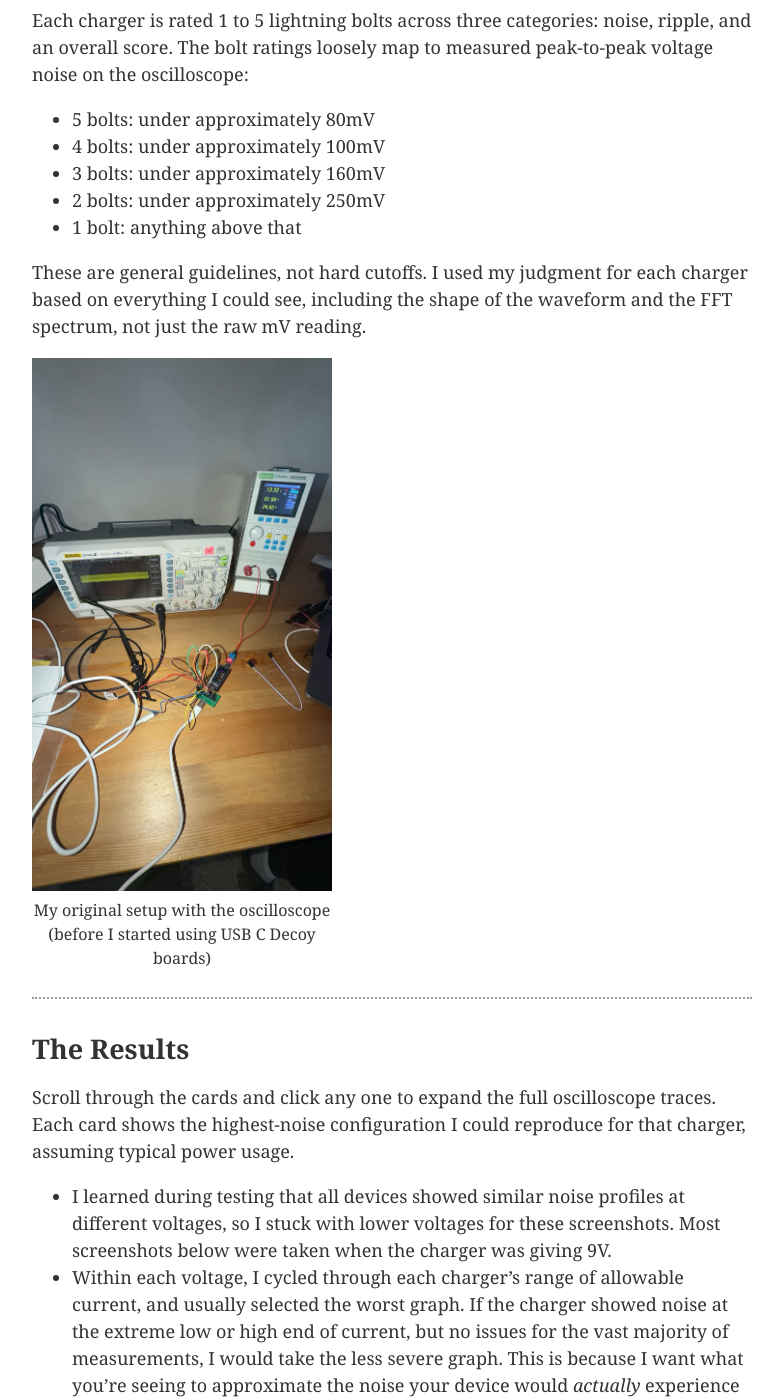
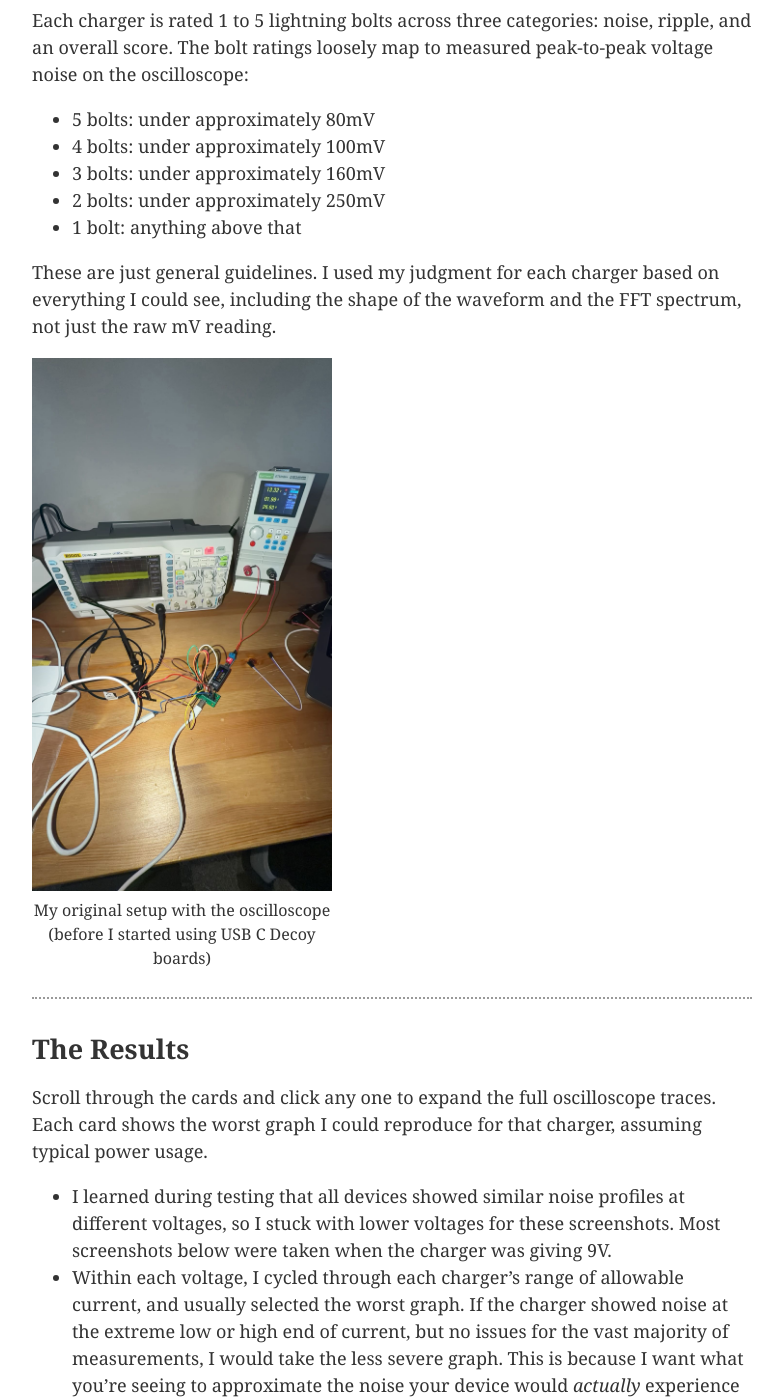
Before and after one commit to 0sps/sull1van.com, a Jekyll site: the page built from _posts/2026-01-19-a-dozen-chargers-in-the-lab.md, in a window 1280 px wide and 1400 px high, scrolled down 3682 px. Shown: the whole window, without its empty margins (248-1029 px from the left). Built offline with Jekyll 4.4.1, drawn with Linux system fonts in a browser that asks for light colours.

Commit message:
Update 2026-01-19-a-dozen-chargers-in-the-lab.md

```diff
--- a/_posts/2026-01-19-a-dozen-chargers-in-the-lab.md
+++ b/_posts/2026-01-19-a-dozen-chargers-in-the-lab.md
@@ -362,7 +362,7 @@ Each charger is rated 1 to 5 lightning bolts across three categories: noise, rip
 - 2 bolts: under approximately 250mV
 - 1 bolt: anything above that
 
-These are general guidelines, not hard cutoffs. I used my judgment for each charger based on everything I could see, including the shape of the waveform and the FFT spectrum, not just the raw mV reading.
+These are just general guidelines. I used my judgment for each charger based on everything I could see, including the shape of the waveform and the FFT spectrum, not just the raw mV reading.
 
 <figure style="max-width: 300px;">
   <img src="/assets/images/oscillsocope_pic.jpg" alt="Old setup with oscilloscope" style="width: 100%;">
@@ -374,7 +374,7 @@ These are general guidelines, not hard cutoffs. I used my judgment for each char
 
 ## The Results
 
-Scroll through the cards and click any one to expand the full oscilloscope traces. Each card shows the highest-noise configuration I could reproduce for that charger, assuming typical power usage.
+Scroll through the cards and click any one to expand the full oscilloscope traces. Each card shows the worst graph I could reproduce for that charger, assuming typical power usage.
 - I learned during testing that all devices showed similar noise profiles at different voltages, so I stuck with lower voltages for these screenshots. Most screenshots below were taken when the charger was giving 9V.
 - Within each voltage, I cycled through each charger's range of allowable current, and usually selected the worst graph. If the charger showed noise at the extreme low or high end of current, but no issues for the vast majority of measurements, I would take the less severe graph. This is because I want what you're seeing to approximate the noise your device would *actually* experience during  charging, not some hypothetical rating you will never actually see during normal usage.
 
```
